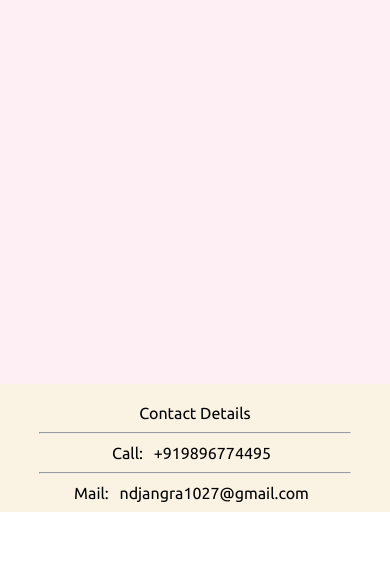
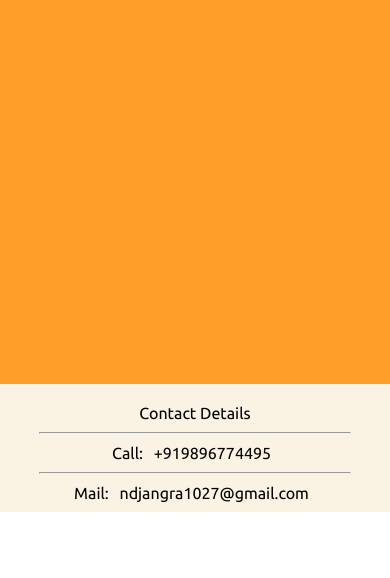
Before and after one commit to nishujangra/Personal-Portfolio, a plain HTML site: page index.html in a window 390 px wide. Shown: the part 266-844 px from the top of the page. Drawn offline with Linux system fonts and the light colour scheme.

Commit message:
Update styles.css

```diff
--- a/styles.css
+++ b/styles.css
@@ -433,7 +433,6 @@
         height: 70vh;
         display: flex;
         flex-direction: row;
-        background-color: #fdeff4;
     }
 
     .main-idx div {
```
